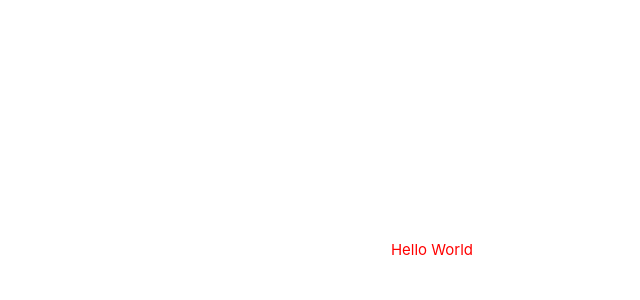
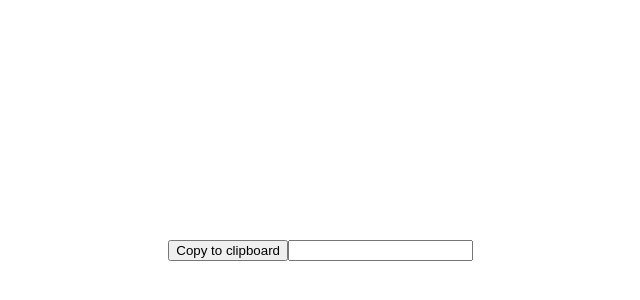
Before and after one commit to seiya2130/VueLab, a Vue app in the folder VueLab/: page / in a window 1280 px wide. Shown: the part 150-450 px from the top of the page, without its empty margins (167-807 px from the left). Built offline with nearby package versions, Linux system fonts and the light colour scheme.

Commit message:
feat: clipboard検証

```diff
--- a/VueLab/src/App.vue
+++ b/VueLab/src/App.vue
@@ -1,8 +1,9 @@
 <template>
-  <Parent />
+  <ClipBoard />
 </template>
 
 <script setup lang="ts">
 import Parent from './components/Parent.vue';
+import ClipBoard from './components/ClipBoard.vue';
 
 </script>
--- /dev/null
+++ b/VueLab/src/components/ClipBoard.vue
@@ -0,0 +1,18 @@
+<template>
+  <div>
+    <button @click="copyToClipboard">Copy to clipboard</button>
+    <input ref="input" type="text" v-model="text" />
+  </div>
+</template>
+
+<script setup lang="ts">
+import { ref } from 'vue';
+
+const text = ref('');
+
+const copyToClipboard = () => {
+  navigator.clipboard.writeText(text.value);
+  navigator.clipboard.readText().then((text) => console.log(text));
+};
+
+</script>
```
